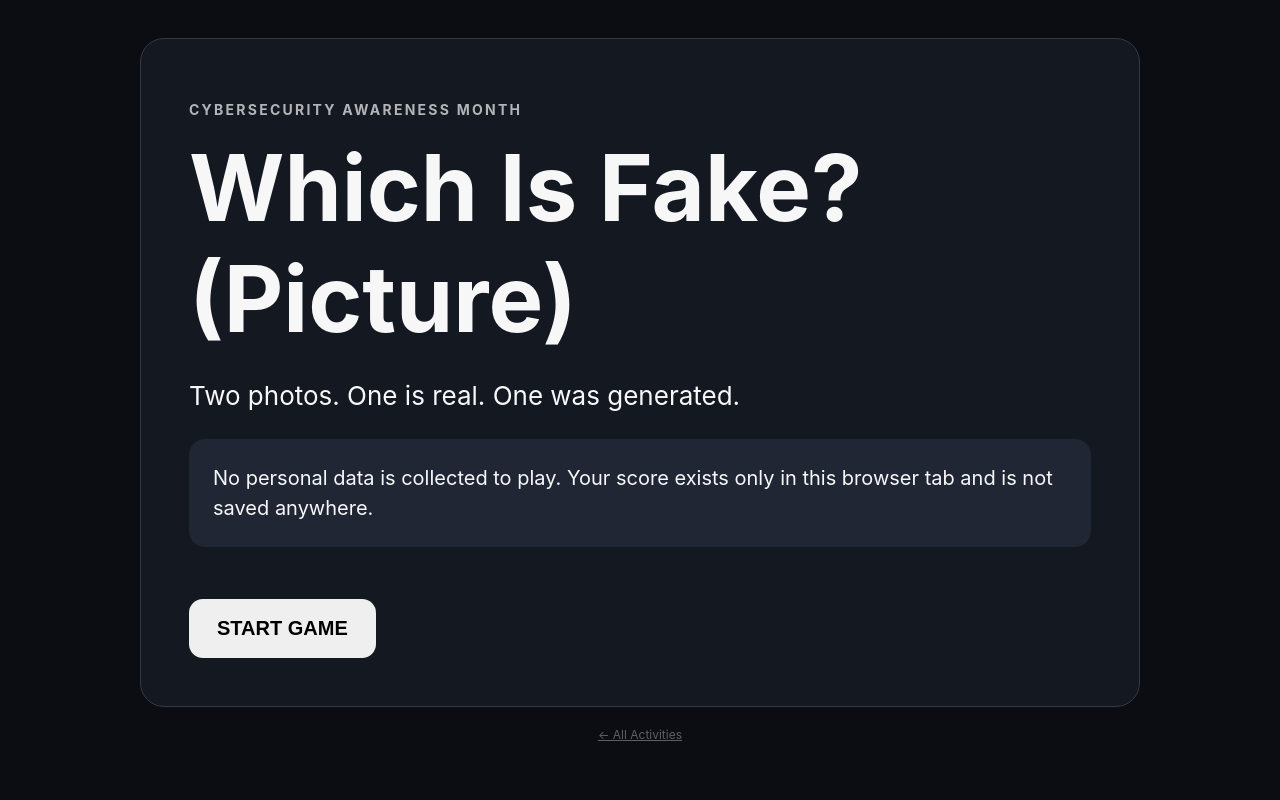
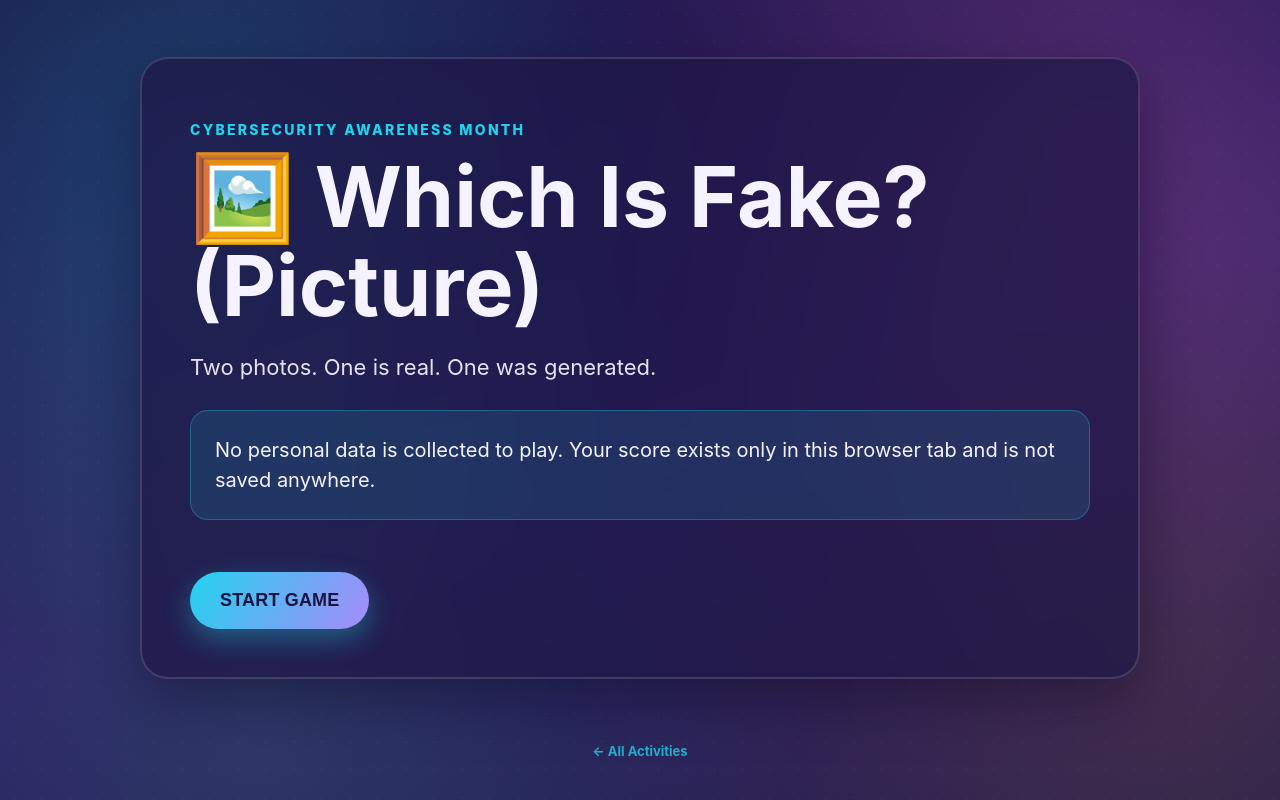
Before and after one commit to periadhityan/cybervoicestation-poc, a Flask app: page /spot-the-fake-image in a window 1280 px wide. Run offline with Flask 3, Linux system fonts and the light colour scheme; parts of the project's set-up code (start-up, migrations or seed data) failed here and were passed over.

Commit message:
Colorful cartoony visual redesign: security-themed gradient background, accent-colored cards/buttons, station emoji icons

```diff
--- a/app/static/style.css
+++ b/app/static/style.css
@@ -1,7 +1,15 @@
 :root {
   font-family: -apple-system, BlinkMacSystemFont, "Segoe UI", sans-serif;
-  background: #0b0d12;
-  color: #f7f7f8;
+  --bg-deep: #1a1442;
+  --bg-mid: #2d1b69;
+  --accent-cyan: #22d3ee;
+  --accent-orange: #fb923c;
+  --accent-pink: #f472b6;
+  --accent-green: #4ade80;
+  --accent-purple: #a78bfa;
+  --card-bg: rgba(30, 23, 70, 0.72);
+  --card-border: rgba(255, 255, 255, 0.14);
+  color: #f5f3ff;
 }
 
 * { box-sizing: border-box; }
@@ -12,18 +20,42 @@ body {
   display: flex;
   flex-direction: column;
   justify-content: center;
+  position: relative;
+  overflow-x: hidden;
+  background:
+    radial-gradient(circle at 15% 20%, rgba(34, 211, 238, 0.22), transparent 40%),
+    radial-gradient(circle at 85% 15%, rgba(244, 114, 182, 0.2), transparent 40%),
+    radial-gradient(circle at 20% 85%, rgba(74, 222, 128, 0.16), transparent 45%),
+    radial-gradient(circle at 90% 80%, rgba(251, 146, 60, 0.16), transparent 45%),
+    linear-gradient(160deg, #1a1442 0%, #2d1b69 55%, #1e1b4b 100%);
+  background-attachment: fixed;
+}
+
+body::before {
+  content: "";
+  position: fixed;
+  inset: 0;
+  z-index: -1;
+  opacity: 0.4;
+  background-image: radial-gradient(circle, rgba(255, 255, 255, 0.09) 1px, transparent 1px);
+  background-size: 28px 28px;
+  pointer-events: none;
 }
 
 .shell {
   width: min(1000px, 92vw);
-  margin: 0 auto;
+  margin: 40px auto;
+  position: relative;
+  z-index: 1;
 }
 
 .card {
   padding: 48px;
-  border: 1px solid #343944;
-  border-radius: 24px;
-  background: #141821;
+  border: 2px solid var(--card-border);
+  border-radius: 28px;
+  background: var(--card-bg);
+  backdrop-filter: blur(8px);
+  box-shadow: 0 20px 60px rgba(8, 5, 30, 0.45);
 }
 
 .hidden { display: none; }
@@ -31,31 +63,66 @@ body {
 .eyebrow {
   letter-spacing: .16em;
   font-size: 14px;
-  font-weight: 700;
-  opacity: .7;
+  font-weight: 800;
+  color: var(--accent-cyan);
 }
 
-h1 { font-size: clamp(48px, 8vw, 92px); margin: 12px 0; }
-h2 { font-size: clamp(36px, 5vw, 64px); }
-.lead { font-size: 26px; }
+h1 { font-size: clamp(44px, 7.5vw, 84px); margin: 12px 0; line-height: 1.06; }
+h2 { font-size: clamp(30px, 5vw, 56px); }
+.lead { font-size: 22px; opacity: .92; line-height: 1.4; }
 
 button {
   margin-top: 24px;
-  padding: 18px 28px;
+  padding: 18px 30px;
   border: 0;
-  border-radius: 14px;
-  font-size: 20px;
-  font-weight: 700;
+  border-radius: 999px;
+  font-size: 18px;
+  font-weight: 800;
+  letter-spacing: .01em;
   cursor: pointer;
+  color: #1a1442;
+  background: linear-gradient(120deg, var(--accent-cyan), var(--accent-purple));
+  box-shadow: 0 10px 26px rgba(34, 211, 238, 0.35);
+  transition: transform .15s ease, box-shadow .15s ease;
 }
 
-button:disabled { opacity: .35; cursor: not-allowed; }
+button:hover:not(:disabled) {
+  transform: translateY(-2px) scale(1.02);
+  box-shadow: 0 14px 32px rgba(34, 211, 238, 0.45);
+}
 
-.privacy, .lesson, .tips, blockquote {
+button:active:not(:disabled) {
+  transform: translateY(0) scale(0.97);
+}
+
+button:disabled { opacity: .35; cursor: not-allowed; box-shadow: none; transform: none; }
+
+.privacy, blockquote {
   margin: 28px 0;
   padding: 24px;
-  border-radius: 16px;
-  background: #202633;
+  border-radius: 18px;
+  background: rgba(34, 211, 238, 0.12);
+  border: 1px solid rgba(34, 211, 238, 0.3);
+  font-size: 20px;
+  line-height: 1.5;
+}
+
+.lesson {
+  margin: 28px 0;
+  padding: 24px;
+  border-radius: 18px;
+  background: rgba(74, 222, 128, 0.12);
+  border: 1px solid rgba(74, 222, 128, 0.32);
+  font-size: 20px;
+  line-height: 1.5;
+}
+
+.tips {
+  margin: 28px 0;
+  padding: 24px;
+  border-radius: 18px;
+  background: rgba(251, 146, 60, 0.12);
+  border: 1px solid rgba(251, 146, 60, 0.32);
   font-size: 20px;
   line-height: 1.5;
 }
@@ -79,27 +146,34 @@ button:disabled { opacity: .35; cursor: not-allowed; }
 .consent-row input {
   width: 24px;
   height: 24px;
+  accent-color: var(--accent-cyan);
 }
 
 #timer {
   font-size: 64px;
   font-variant-numeric: tabular-nums;
   margin: 24px 0;
+  color: var(--accent-pink);
+  font-weight: 800;
 }
 
-audio { width: 100%; margin: 24px 0; }
+audio { width: 100%; margin: 24px 0; border-radius: 12px; }
 
 footer {
   text-align: center;
-  padding: 20px;
-  opacity: .35;
-  font-size: 12px;
+  padding: 24px;
+  opacity: .8;
+  font-size: 13px;
 }
 
 footer a {
-  color: inherit;
+  color: var(--accent-cyan);
   opacity: 1;
+  font-weight: 700;
+  text-decoration: none;
 }
+
+footer a:hover { text-decoration: underline; }
 
 /* --- Home hub --- */
 
--- a/app/templates/index.html
+++ b/app/templates/index.html
@@ -10,7 +10,7 @@
   <main class="shell">
     <section class="card" id="intro">
       <p class="eyebrow">CYBERSECURITY AWARENESS MONTH</p>
-      <h1>Hear Yourself Hacked</h1>
+      <h1>🎙️ Hear Yourself Hacked</h1>
       <p class="lead">Could an attacker convincingly sound like you?</p>
 
       <div class="privacy">
--- a/app/templates/spot_the_fake.html
+++ b/app/templates/spot_the_fake.html
@@ -10,7 +10,7 @@
   <main class="shell">
     <section class="card" id="intro">
       <p class="eyebrow">CYBERSECURITY AWARENESS MONTH</p>
-      <h1>Which Is Fake? (Audio)</h1>
+      <h1>🎧 Which Is Fake? (Audio)</h1>
       <p class="lead">Two short clips. One is real. One was generated.</p>
 
       <div class="privacy">
--- a/app/templates/spot_the_fake_image.html
+++ b/app/templates/spot_the_fake_image.html
@@ -10,7 +10,7 @@
   <main class="shell">
     <section class="card" id="intro">
       <p class="eyebrow">CYBERSECURITY AWARENESS MONTH</p>
-      <h1>Which Is Fake? (Picture)</h1>
+      <h1>🖼️ Which Is Fake? (Picture)</h1>
       <p class="lead">Two photos. One is real. One was generated.</p>
 
       <div class="privacy">
--- a/app/templates/spot_the_fake_video.html
+++ b/app/templates/spot_the_fake_video.html
@@ -10,7 +10,7 @@
   <main class="shell">
     <section class="card" id="intro">
       <p class="eyebrow">CYBERSECURITY AWARENESS MONTH</p>
-      <h1>Which Is Fake? (Video)</h1>
+      <h1>🎬 Which Is Fake? (Video)</h1>
       <p class="lead">Two short clips. One is real. One was generated.</p>
 
       <div class="privacy">
```
Also changed, not shown: other parts of app/static/style.css (+30 -16 lines), app/templates/home.html (+9 -9 lines).
